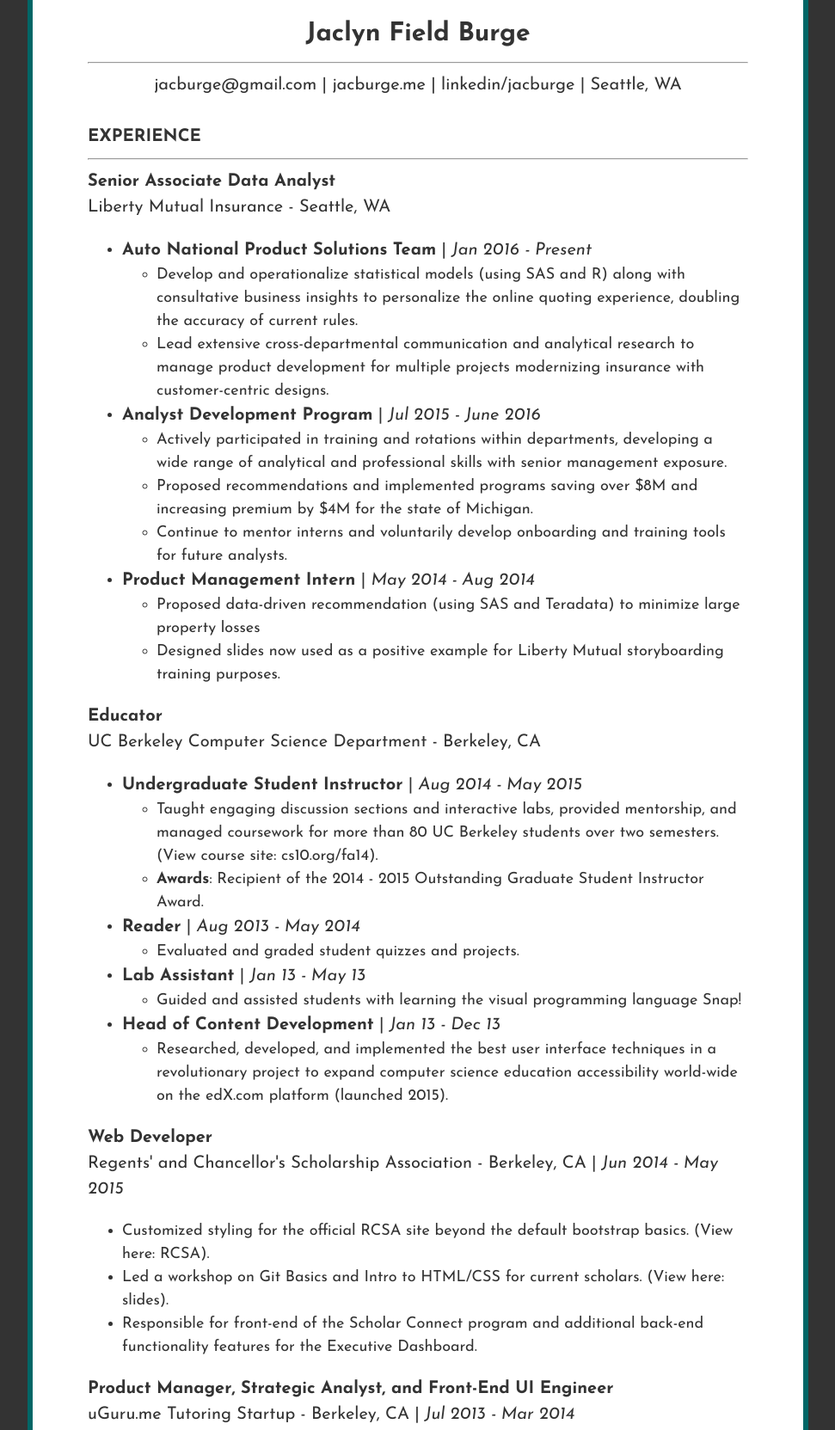
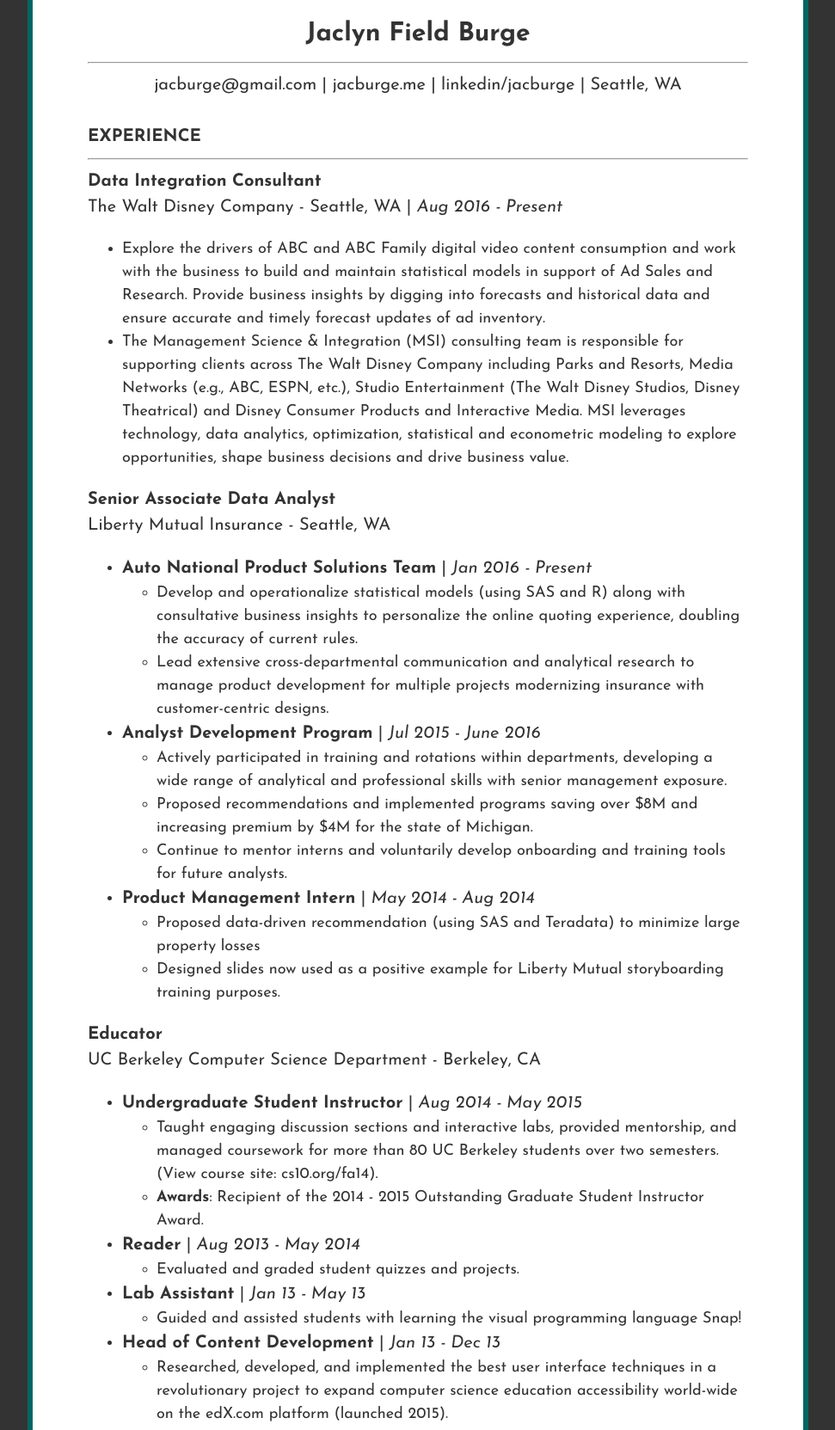
Before and after one commit to jacburge/jacburge, a Flask app: page /resume in a window 1280 px wide. Shown: the part 257-1920 px from the top of the page at 86% size, without its empty margins (154-1125 px from the left). Run offline with Flask 2, Linux system fonts and the light colour scheme; some web fonts are replaced.

Commit message:
Updated resume and martial arts demonstrations

```diff
--- a/app/templates/resume.html
+++ b/app/templates/resume.html
@@ -35,6 +35,13 @@
 		<br>
 			<b>EXPERIENCE</b>
 			<hr>
+			<b>Data Integration Consultant</b><br>
+			The Walt Disney Company -
+			Seattle, WA | <em>Aug 2016 - Present</em>
+			<ul>
+				<li class="resume-bullets">Explore the drivers of ABC and ABC Family digital video content consumption and work with the business to build and maintain statistical models in support of Ad Sales and Research. Provide business insights by digging into forecasts and historical data and ensure accurate and timely forecast updates of ad inventory.</li>
+				<li class="resume-bullets">The Management Science & Integration (MSI) consulting team is responsible for supporting clients across The Walt Disney Company including Parks and Resorts, Media Networks (e.g., ABC, ESPN, etc.), Studio Entertainment (The Walt Disney Studios, Disney Theatrical) and Disney Consumer Products and Interactive Media. MSI leverages technology, data analytics, optimization, statistical and econometric modeling to explore opportunities, shape business decisions and drive business value.</li>
+			</ul>
 			<b>Senior Associate Data Analyst</b><br>
 			Liberty Mutual Insurance - Seattle, WA
 			<ul>
```
Also changed, not shown: app/templates/projects.html (+11 -3 lines).
